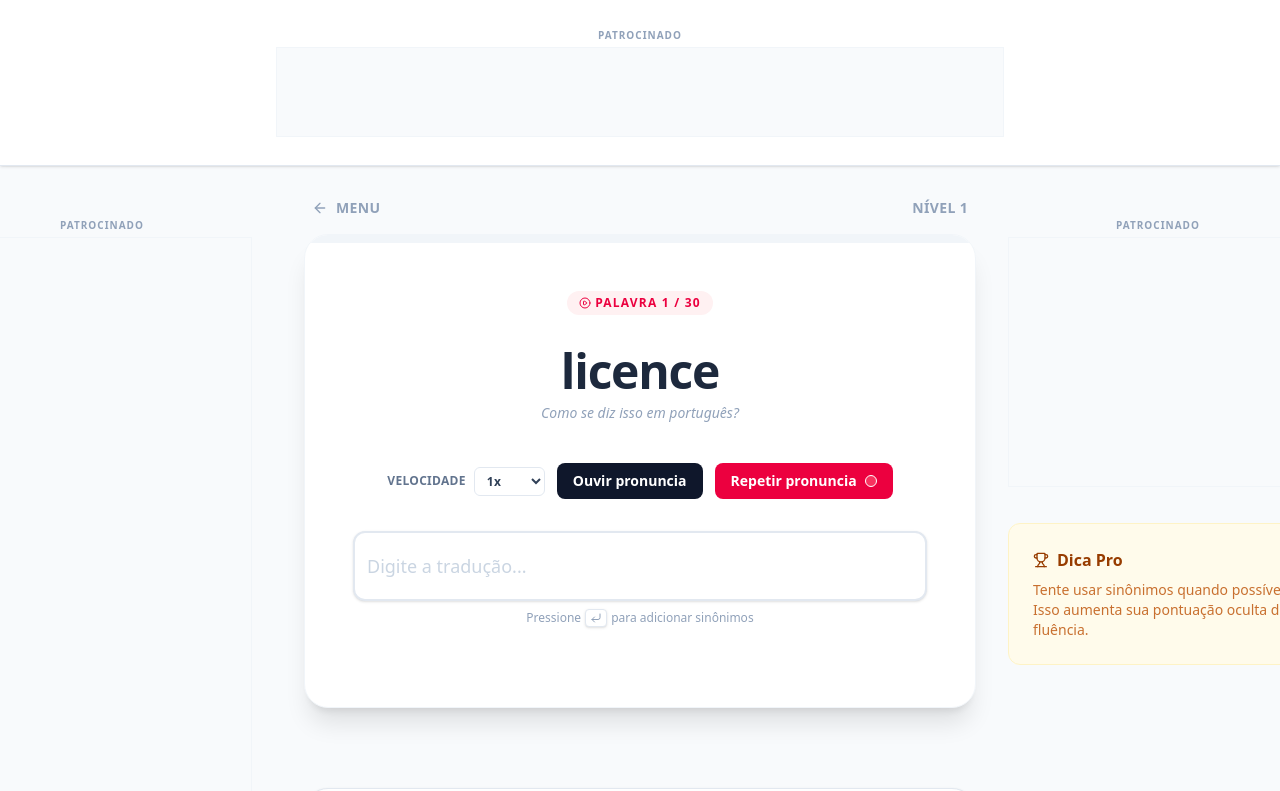
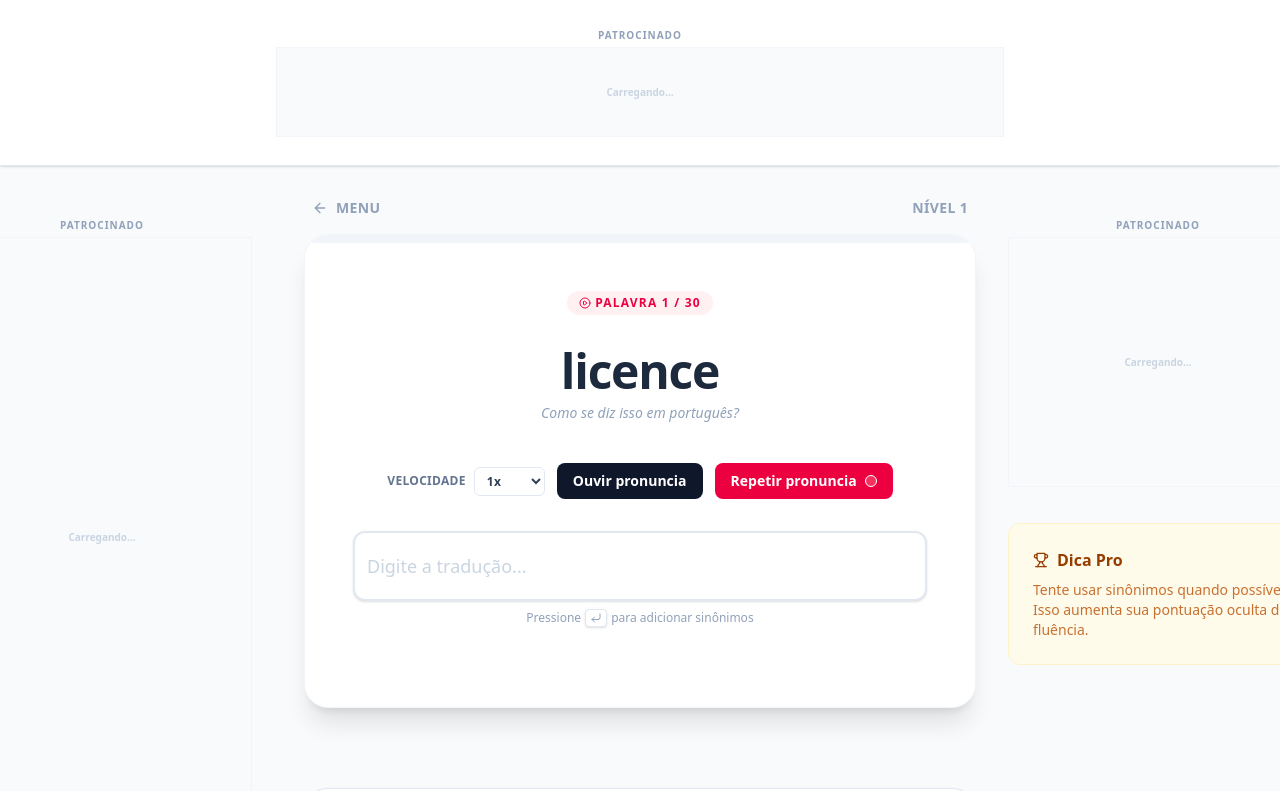
Before and after one commit to Artur-Brasileiro/English-Hub, a React (Vite) app in the folder english-hub/: page /vocabulary/level/1 in a window 1280 px wide. Shown: the top 791 px of the page. Built offline with nearby package versions, Linux system fonts and the light colour scheme.

Commit message:
Atualizações site

```diff
--- a/english-hub/src/components/ads/AdUnit.jsx
+++ b/english-hub/src/components/ads/AdUnit.jsx
@@ -4,48 +4,68 @@ const AdUnit = ({
   slotId,
   width,
   height,
-  client = "ca-pub-5263755641231811", // Seu ID padrão
+  client = "ca-pub-5263755641231811",
   label = "Publicidade",
   format = "auto",
   responsive = "true",
   className = ""
 }) => {
   const adRef = useRef(null);
-  // Flag "Secret Weapon" do PDF: Garante execução única independente de re-renders do React [cite: 154, 187]
   const adsPushed = useRef(false);
   const [isAdLoaded, setIsAdLoaded] = useState(false);
+  // Estado para controlar se o componente está visível na tela
+  const [isVisible, setIsVisible] = useState(false);
 
   useEffect(() => {
-    // 1. Verificações de Segurança [cite: 158]
-    // Se não há window (SSR), ou ref nula, ou se já fizemos push neste componente: PARAR.
-    if (typeof window === 'undefined' || !adRef.current || adsPushed.current) {
+    // Implementação de Lazy Loading com IntersectionObserver [cite: 197, 201]
+    // Isso impede que anúncios ocultos (ex: versão desktop rodando no mobile) disparem erros
+    const observer = new IntersectionObserver(
+      ([entry]) => {
+        // Só ativa se estiver visível e tiver tamanho real (>0px)
+        if (entry.isIntersecting && entry.boundingClientRect.width > 0) {
+          setIsVisible(true);
+          observer.disconnect(); // Para de observar assim que ficar visível
+        }
+      },
+      { rootMargin: '100px' } // Carrega um pouco antes de aparecer na tela
+    );
+
+    if (adRef.current) {
+      observer.observe(adRef.current);
+    }
+
+    return () => observer.disconnect();
+  }, []);
+
+  useEffect(() => {
+    // Só executa o push se:
+    // 1. Estiver visível (passou pelo observer)
+    // 2. Ainda não tiver sido carregado (adsPushed.current)
+    if (!isVisible || typeof window === 'undefined' || !adRef.current || adsPushed.current) {
       return;
     }
 
-    // 2. Proteção contra Slot já preenchido (Defesa contra Strict Mode) [cite: 159]
+    // Proteção extra: Verifica novamente se o slot está vazio
     if (adRef.current.innerHTML.replace(/\s/g, '').length > 0) {
-       console.warn(`AdUnit ${slotId}: Slot já preenchido, abortando.`);
        return;
     }
 
     try {
-      // 3. O Push Único [cite: 163]
       (window.adsbygoogle = window.adsbygoogle || []).push({});
-      adsPushed.current = true; // Marca como processado para sempre
+      adsPushed.current = true;
       setIsAdLoaded(true);
     } catch (e) {
       console.error("AdSense Push Error:", e);
     }
 
-  }, [slotId]); // Só recria se o slotId mudar, ignorando outros re-renders [cite: 170]
+  }, [isVisible, slotId]); // Dependência em isVisible ativa o efeito no momento certo
 
-  // Estilização defensiva para evitar CLS (Cumulative Layout Shift) e erro de width=0 [cite: 190]
   const containerStyle = {
     display: 'flex',
     flexDirection: 'column',
     alignItems: 'center',
     justifyContent: 'center',
-    minHeight: height || '280px', // Altura mínima obrigatória
+    minHeight: height || '280px',
     width: width || '100%',
     minWidth: '250px',
     margin: '20px 0',
@@ -53,38 +73,38 @@ const AdUnit = ({
   };
 
   return (
-    <div style={containerStyle} className={`ad-unit-wrapper ${className}`}>
-      {/* Rótulo de Publicidade */}
+    <div style={containerStyle} className={`ad-unit-wrapper ${className}`} ref={adRef}>
       <div className="text-[10px] text-slate-400 uppercase tracking-widest mb-1 w-full text-center font-semibold">
         {label}
       </div>
 
-      {/* Container do anúncio */}
       <div className="relative bg-slate-50 border border-slate-100 flex items-center justify-center"
            style={{ width: width || 'auto', height: height || 'auto', minHeight: height || '250px' }}>
 
-        {/* Placeholder visual */}
-        {!isAdLoaded && (
+        {/* Só renderiza o <ins> se estiver visível. Isso resolve o erro de width=0 [cite: 218] */}
+        {isVisible ? (
+          <ins
+            className="adsbygoogle"
+            style={{ display: 'block', minWidth: width || '250px', minHeight: height || '250px' }}
+            data-ad-client={client}
+            data-ad-slot={slotId}
+            data-ad-format={format}
+            data-full-width-responsive={responsive}
+            // data-adtest="on" // Descomente para testes locais
+          />
+        ) : (
+          // Placeholder enquanto não está visível (evita CLS)
+          <div style={{ width: width || '100%', height: height || '100%' }} />
+        )}
+
+        {!isAdLoaded && isVisible && (
              <span className="absolute text-slate-300 text-[10px] font-bold animate-pulse">
                 Carregando...
              </span>
         )}
-
-        <ins
-          ref={adRef}
-          className="adsbygoogle"
-          style={{ display: 'block', minWidth: width || '250px', minHeight: height || '250px' }}
-          data-ad-client={client} // Deve ser ca-pub- [cite: 179]
-          data-ad-slot={slotId}
-          data-ad-format={format}
-          data-full-width-responsive={responsive}
-          data-adtest="on"
-        />
       </div>
     </div>
   );
 };
 
-// React.memo impede que o componente re-renderize se as props (slotId) não mudarem
-// Isso é vital dentro do seu jogo onde o usuário digita e atualiza o estado constantemente [cite: 191]
 export default React.memo(AdUnit);
```
